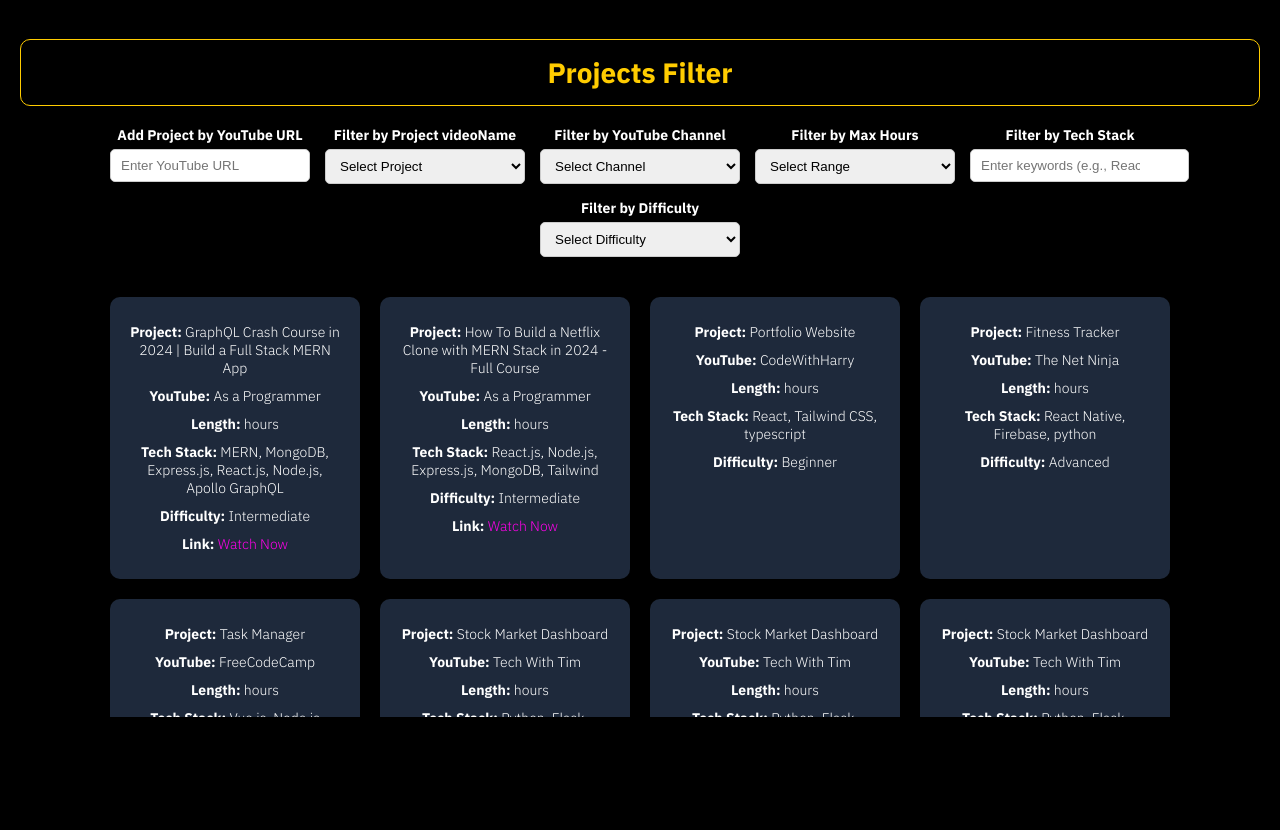
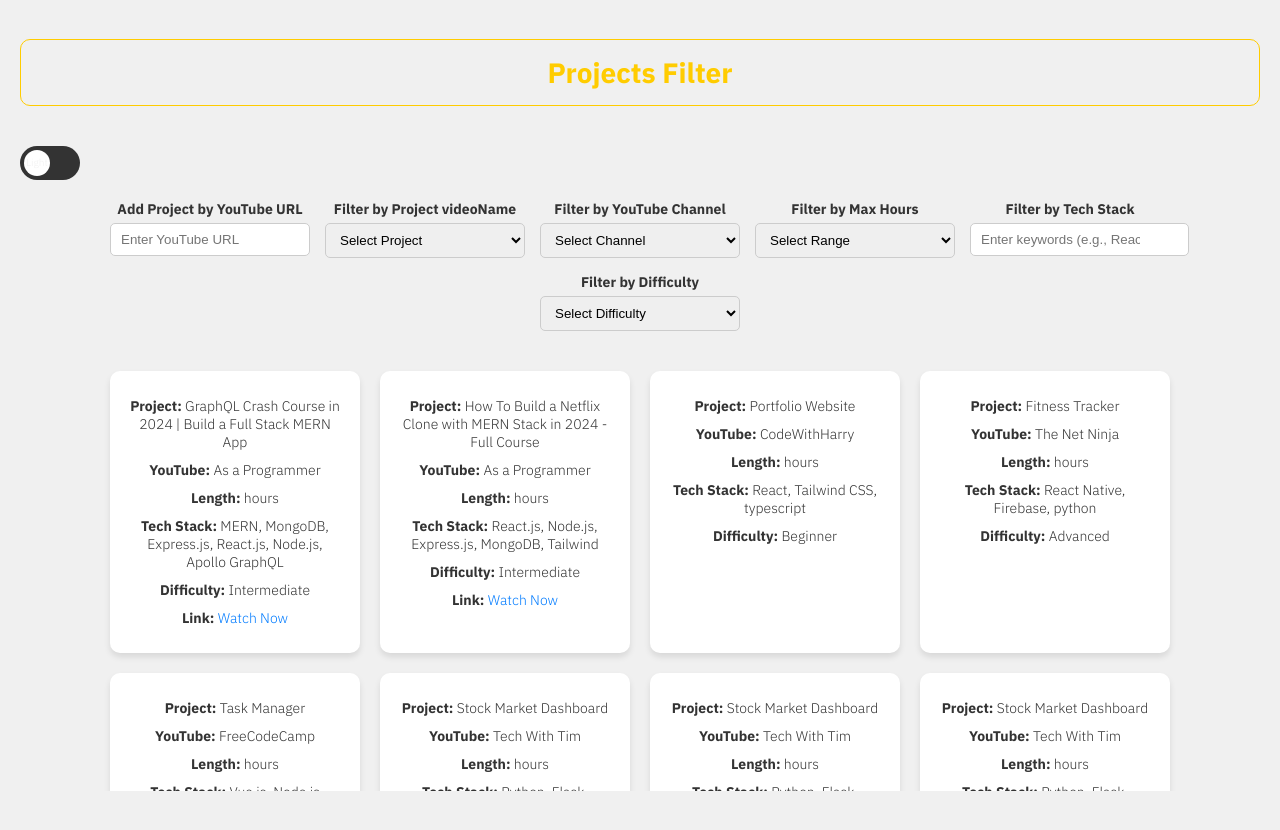
Before and after one commit to ItzhakLevy1/Projects-Filter-React, a React (Create React App) app: page / in a window 1280 px wide. Shown: the top 830 px of the page. Built offline with nearby package versions, Linux system fonts and the light colour scheme.

Commit message:
Add dark and light themes

```diff
--- a/src/MultiFilters.js
+++ b/src/MultiFilters.js
@@ -17,6 +17,7 @@
 
   const [youtubeUrl, setYoutubeUrl] = useState(""); // State for YouTube URL input
   const [filteredItems, setFilteredItems] = useState(items); // State for storing the filtered items to display
+  const [isDarkTheme, setIsDarkTheme] = useState(false); // State for theme
 
   // Log initial state
   console.log("Initial filters state:", filters);
@@ -175,6 +176,7 @@
   const clearTechStackFilter = () => {
     handleFilterChange("techStack", "");
   };
+
   // Function to handle adding a new project based on YouTube URL
   const handleAddProject = async () => {
     // If the input URL is empty, do nothing
@@ -190,11 +192,28 @@
     setYoutubeUrl("");
   };
 
+  // Function to toggle the theme
+const toggleTheme = () => {
+  // Update the `isDarkTheme` state by toggling its current value
+  setIsDarkTheme((prevTheme) => !prevTheme);
+  // If `isDarkTheme` is true, set it to false (light theme)
+  // If `isDarkTheme` is false, set it to true (dark theme)
+
+  // Add or remove the "dark-theme" class on the <body> element
+  document.body.classList.toggle("dark-theme");
+  // If the "dark-theme" class is not present, this will add it (activating dark theme)
+  // If the "dark-theme" class is already present, this will remove it (activating light theme)
+};
+
+
   return (
     <div className="container">
       <div className="header-container">
         <h1>Projects Filter</h1>
-
+        <label className="toggle-switch">
+          <input type="checkbox" checked={isDarkTheme} onChange={toggleTheme} />
+          <span className="slider"></span>
+        </label>
         <div className="filters-container">
           {/* New input field for YouTube URL */}
           <div className="filter">
--- a/src/style.css
+++ b/src/style.css
@@ -1,4 +1,30 @@
 @import url("https://fonts.googleapis.com/css2?family=IBM+Plex+Sans:wght@100;200;300;400;500;600;700&display=swap");
+
+:root {
+  --background-color: #f0f0f0;
+  --text-color: #333;
+  --primary-color: #007bff;
+  --secondary-color: #ffcc00;
+  --item-background-color: #fff;
+  --item-text-color: #333;
+  --item-hover-background-color: #f9f9f9;
+  --item-hover-shadow: 0 6px 12px rgba(0, 0, 0, 0.2);
+  --toggle-background: #333;
+  --toggle-text: "Light";
+}
+
+body.dark-theme {
+  --background-color: #000;
+  --text-color: #ffcc00;
+  --primary-color: #ff00ea;
+  --secondary-color: #00ff33;
+  --item-background-color: #1e293b;
+  --item-text-color: #fff;
+  --item-hover-background-color: #333;
+  --item-hover-shadow: 0 6px 12px rgba(0, 0, 0, 0.2);
+  --toggle-background: #ffcc00;
+  --toggle-text: "Dark";
+}
 
 body {
   font-family: "IBM Plex Sans", sans-serif;
@@ -7,12 +33,13 @@
   box-sizing: border-box;
   margin: 0;
   padding: 0;
-  background-color: #000;
+  background-color: var(--background-color);
+  color: var(--text-color);
 }
 
 h1 {
-  color: #ffcc00;
-  border: #ffcc00 1px solid;
+  color: var(--secondary-color);
+  border: var(--secondary-color) 1px solid;
   border-radius: 10px;
   padding: 0.5em;
   text-align: center;
@@ -53,7 +80,7 @@
 .filter label {
   font-size: 14px;
   font-weight: bold;
-  color: #ffffff;
+  color: var(--text-color);
 }
 
 .filters-container input,
@@ -95,8 +122,8 @@
 }
 
 .item {
-  background-color: #1e293b;
-  color: white;
+  background-color: var(--item-background-color);
+  color: var(--item-text-color);
   padding: 16px;
   border-radius: 10px;
   box-shadow: 0 4px 6px rgba(0, 0, 0, 0.1);
@@ -109,7 +136,7 @@
 
 .item:hover {
   transform: translateY(-5px);
-  box-shadow: 0 6px 12px rgba(0, 0, 0, 0.2);
+  box-shadow: var(--item-hover-shadow);
 }
 
 .item p {
@@ -121,17 +148,17 @@
 }
 
 .category {
-  color: #ffffff;
+  color: var(--text-color);
   font-size: 10px;
 }
 
 .active {
-  background-color: #ffffff;
-  color: #000000;
+  background-color: var(--text-color);
+  color: var(--background-color);
 }
 
 a {
-  color: #ff00ea;
+  color: var(--primary-color);
   text-decoration: none;
 }
 
@@ -140,7 +167,58 @@
 }
 
 .title {
-  color: #00ff33;
+  color: var(--primary-color);
+}
+
+.toggle-switch {
+  position: relative;
+  display: inline-block;
+  width: 60px;
+  height: 34px;
+  margin: 20px 0;
+}
+
+.toggle-switch input {
+  opacity: 0;
+  width: 0;
+  height: 0;
+}
+
+.slider {
+  position: absolute;
+  cursor: pointer;
+  top: 0;
+  left: 0;
+  right: 0;
+  bottom: 0;
+  background-color: var(--toggle-background);
+  transition: 0.4s;
+  border-radius: 34px;
+}
+
+.slider:before {
+  position: absolute;
+  content: var(--toggle-text);
+  height: 26px;
+  width: 26px;
+  left: 4px;
+  bottom: 4px;
+  background-color: white;
+  display: flex;
+  align-items: center;
+  justify-content: center;
+  font-size: 10px;
+  color: var(--background-color);
+  transition: 0.4s;
+  border-radius: 50%;
+}
+
+input:checked + .slider {
+  background-color: var(--toggle-background);
+}
+
+input:checked + .slider:before {
+  transform: translateX(26px);
 }
 
 /* Media queries for mobile screens */
```
